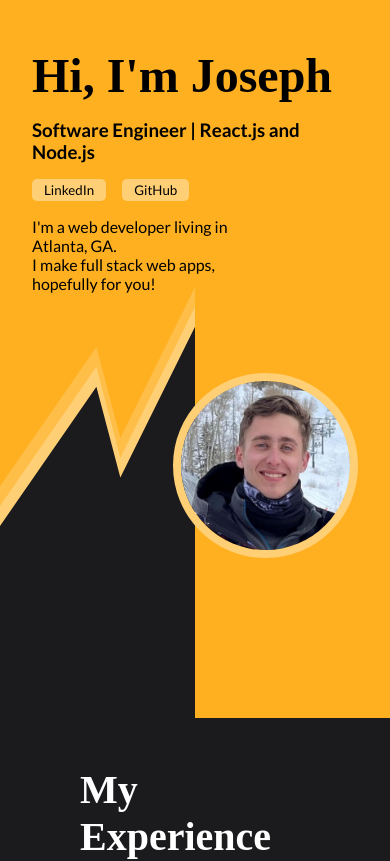
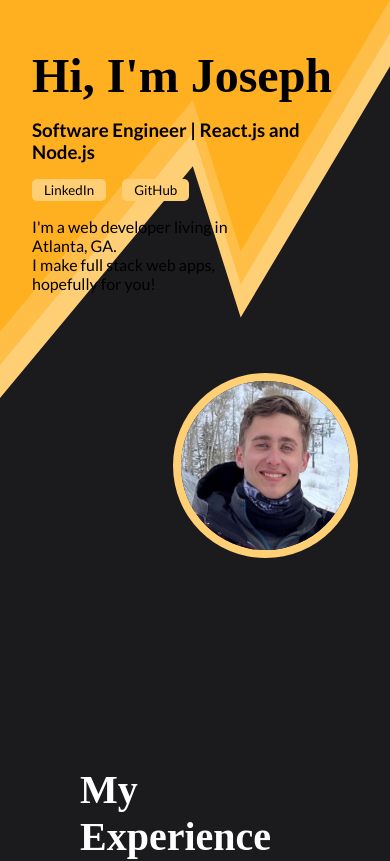
Before and after one commit to jpugmire/jpugmire.github.io, a React (Create React App) app: page / in a window 390 px wide. Shown: the top 861 px of the page. Built offline with nearby package versions, Linux system fonts and the light colour scheme; a web font is replaced by a local one.

Commit message:
another try

```diff
--- a/src/components/landing-page/landingPage.css
+++ b/src/components/landing-page/landingPage.css
@@ -78,7 +78,7 @@
   @media only screen and (max-width: 450px) {
     .landing-wrapper {
       background-image: url('../../../public/images/mobile_landing.svg#svgView(preserveAspectRatio(none))');
-      background-size: 50% 60%;
+      background-size: 100% 100%;
     }
     .landing-wrapper .content-section{
       margin: 3rem 2rem 10rem 2rem;
```
